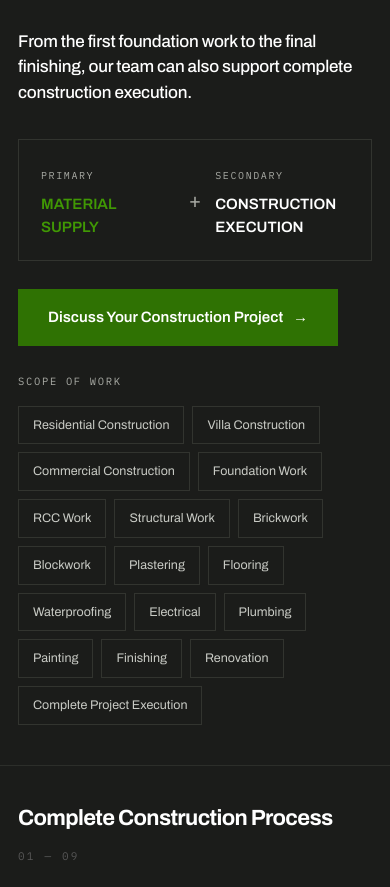
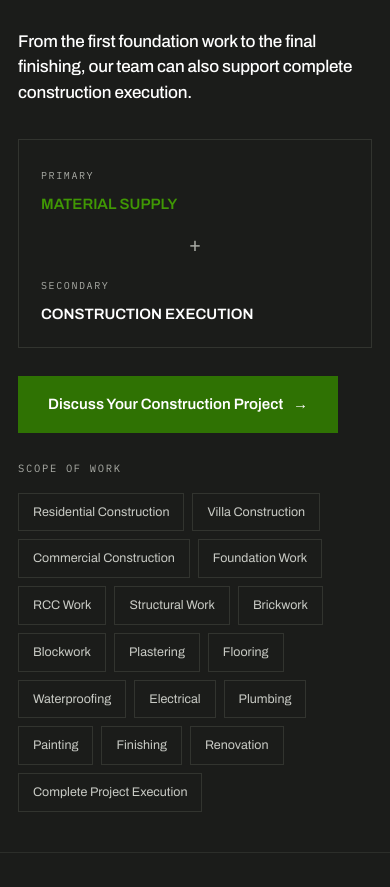
Before and after one commit to VivekKaliyaperumal/dude, a Next.js app: page / in a window 390 px wide. Shown: the part 9920-10807 px from the top of the page. Built offline with nearby package versions, Linux system fonts and the light colour scheme; no server answers; grey boxes are pictures that could not be loaded.

Commit message:
Stack the Primary/Secondary box on phones
The fixed 1fr_auto_1fr row left ~100-134px per text column at phone
widths; it now stacks below `tight`, matching the section 9-step grid
idiom, with the + divider centred when stacked.

Co-Authored-By: Claude Fable 5 <noreply@anthropic.com>

```diff
--- a/components/sections/CivilConstructionSection.tsx
+++ b/components/sections/CivilConstructionSection.tsx
@@ -68,12 +68,12 @@ export function CivilConstructionSection({ banner = true }: Props) {
           <p className="max-w-[40ch] text-[clamp(17px,1.8vw,22px)] leading-[1.5] font-medium tracking-[-.015em] text-white">
             {constructionCopy.statement}
           </p>
-          <div className="mt-[34px] grid grid-cols-[1fr_auto_1fr] items-center gap-3.5 border border-dark-line-2 p-[22px]">
+          <div className="mt-[34px] grid grid-cols-1 items-center gap-3.5 border border-dark-line-2 p-[22px] tight:grid-cols-[1fr_auto_1fr]">
             <div>
               <span className="font-mono text-[10px] tracking-[.16em] text-on-dark-2">PRIMARY</span>
               <p className="mt-[7px] text-[15px] font-semibold text-green">MATERIAL SUPPLY</p>
             </div>
-            <span aria-hidden className="text-xl text-on-dark-2">
+            <span aria-hidden className="justify-self-center text-xl text-on-dark-2">
               +
             </span>
             <div>
```
